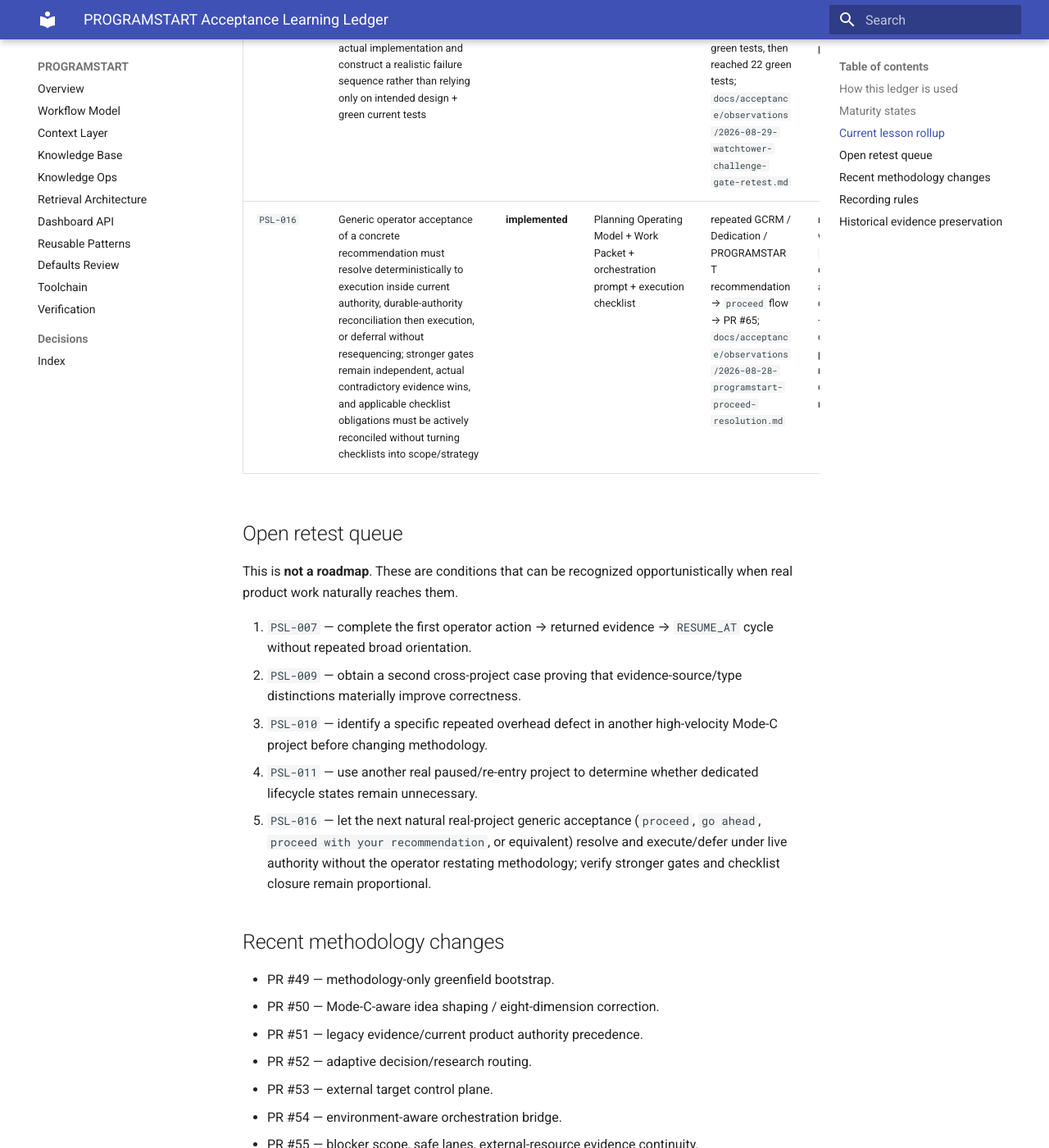
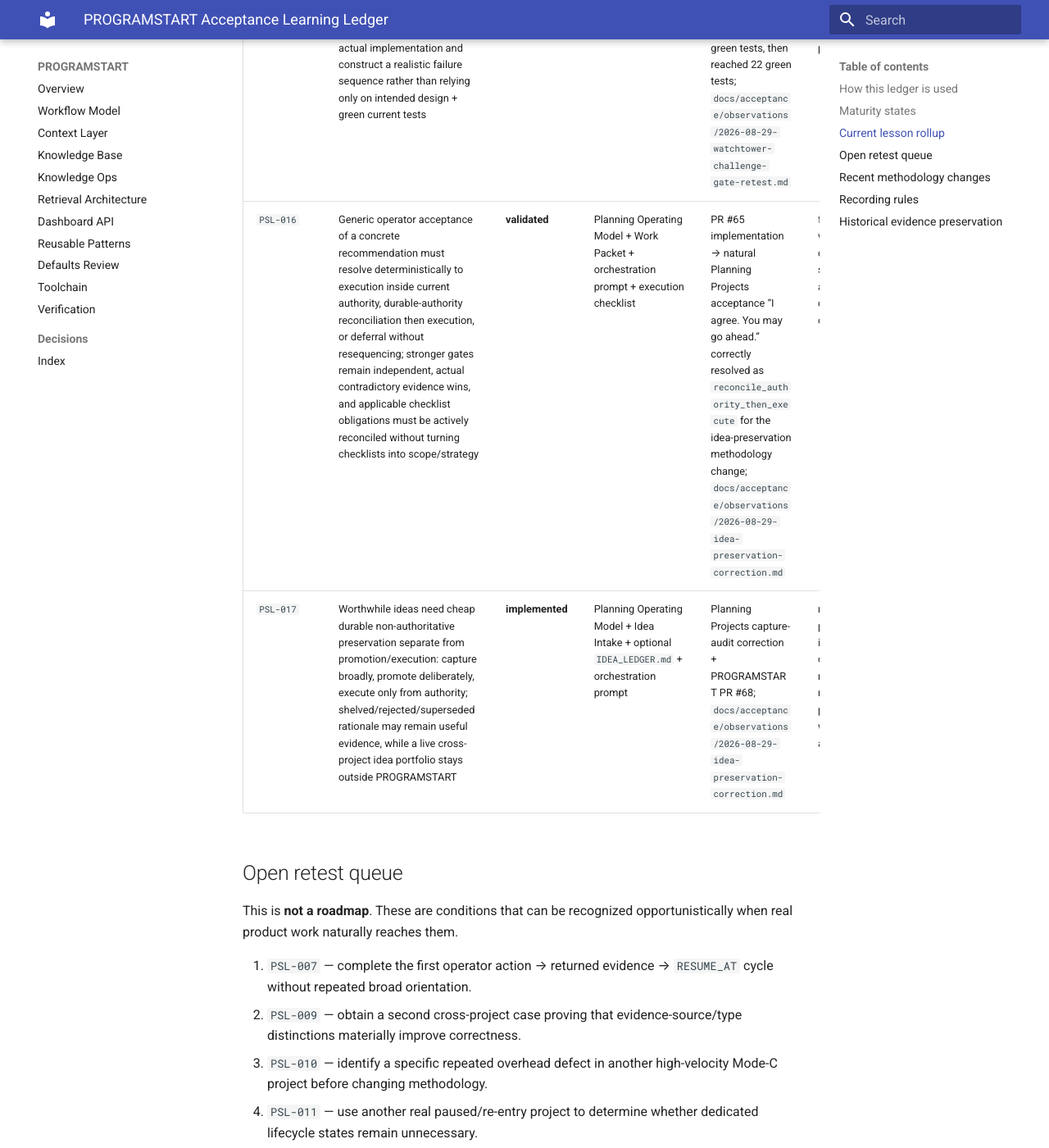
Before and after one commit to GrahamArdent/PROGRAMSTART, an MkDocs documentation site: the page built from docs/PROGRAMSTART_ACCEPTANCE_LEARNING_LEDGER.md, in a window 1280 px wide and 1400 px high, scrolled down 3784 px. Shown: the whole window at 82% size. Built offline with MkDocs 1.6.1 and Material for MkDocs 9.7.7, drawn with Linux system fonts in a browser that asks for light colours; some of the changed text lies outside the part shown.

Commit message:
docs(learning): validate proceed and add idea preservation lesson

```diff
--- a/docs/PROGRAMSTART_ACCEPTANCE_LEARNING_LEDGER.md
+++ b/docs/PROGRAMSTART_ACCEPTANCE_LEARNING_LEDGER.md
@@ -55,7 +55,8 @@ Lesson IDs are stable organizational references, not priority or roadmap numbers
 | `PSL-013` | PROGRAMSTART needs a built-in evidence-driven Learning Gate so real project use conditionally produces observation/maturity updates and later retests, without turning the ledger into an activity log | **validated** | `docs/PROGRAMSTART_LEARNING_LOOP.md` + orchestration prompt | PR #60 implementation → real Secrets & Credential Architecture Audit checkpoint; `docs/acceptance/observations/2026-08-28-secrets-cost-gate-retest.md` | another normal checkpoint where the correct result is `no reusable lesson`, counterevidence, or a different maturity delta rather than unconditional methodology work |
 | `PSL-014` | Material paid/metered dependency decisions need a decision-scoped Cost Envelope covering current evidence, included capacity, charge trigger, caps, reuse/alternatives, and the evidence that earns payment; volatile vendor prices must not become a central registry | **validated** | `docs/PROGRAMSTART_COST_GOVERNANCE.md` + orchestration prompt | PR #62 implementation → real Secrets & Credential Architecture Audit; `docs/acceptance/observations/2026-08-28-secrets-cost-gate-retest.md` | a future metered API or infrastructure decision with a different cost shape, especially one that actually crosses a `PAY_WHEN` threshold |
 | `PSL-015` | High-risk completed implementations need a risk-triggered post-implementation adversarial Challenge Gate before merge-ready/closure; inspect the actual implementation and construct a realistic failure sequence rather than relying only on intended design + green current tests | **validated** | `PROGRAMBUILD_CHALLENGE_GATE.md` + Work Packet + orchestration verification | Watchtower V0.2 PR #2 retest: adversarial closure found and corrected a defect after 19 green tests, then reached 22 green tests; `docs/acceptance/observations/2026-08-29-watchtower-challenge-gate-retest.md` | future high-risk closures should continue to challenge actual completed implementations; record counterevidence if activation becomes too broad or fails to protect material invariants |
-| `PSL-016` | Generic operator acceptance of a concrete recommendation must resolve deterministically to execution inside current authority, durable-authority reconciliation then execution, or deferral without resequencing; stronger gates remain independent, actual contradictory evidence wins, and applicable checklist obligations must be actively reconciled without turning checklists into scope/strategy | **implemented** | Planning Operating Model + Work Packet + orchestration prompt + execution checklist | repeated GCRM / Dedication / PROGRAMSTART recommendation → `proceed` flow → PR #65; `docs/acceptance/observations/2026-08-28-programstart-proceed-resolution.md` | next normal real-project turn where the operator says `proceed`/equivalent after a concrete recommendation and PROGRAMSTART must derive the correct disposition + any stronger gate, then close the slice with proportional checklist reconciliation without operator methodology restatement |
+| `PSL-016` | Generic operator acceptance of a concrete recommendation must resolve deterministically to execution inside current authority, durable-authority reconciliation then execution, or deferral without resequencing; stronger gates remain independent, actual contradictory evidence wins, and applicable checklist obligations must be actively reconciled without turning checklists into scope/strategy | **validated** | Planning Operating Model + Work Packet + orchestration prompt + execution checklist | PR #65 implementation → natural Planning Projects acceptance “I agree. You may go ahead.” correctly resolved as `reconcile_authority_then_execute` for the idea-preservation methodology change; `docs/acceptance/observations/2026-08-29-idea-preservation-correction.md` | future generic acceptances with a different disposition, contradicted premise, or stronger gate should remain available as counterevidence/revalidation opportunities |
+| `PSL-017` | Worthwhile ideas need cheap durable non-authoritative preservation separate from promotion/execution: capture broadly, promote deliberately, execute only from authority; shelved/rejected/superseded rationale may remain useful evidence, while a live cross-project idea portfolio stays outside PROGRAMSTART | **implemented** | Planning Operating Model + Idea Intake + optional `IDEA_LEDGER.md` + orchestration prompt | Planning Projects capture-audit correction + PROGRAMSTART PR #68; `docs/acceptance/observations/2026-08-29-idea-preservation-correction.md` | next natural project/workspace idea that is worth preserving but not current work: capture it, later retrieve/revisit it when relevant, and prove it can be promoted/rejected/shelved without silently resequencing active authority |
 
 ## Open retest queue
 
@@ -65,7 +66,7 @@ This is **not a roadmap**. These are conditions that can be recognized opportuni
 2. `PSL-009` — obtain a second cross-project case proving that evidence-source/type distinctions materially improve correctness.
 3. `PSL-010` — identify a specific repeated overhead defect in another high-velocity Mode-C project before changing methodology.
 4. `PSL-011` — use another real paused/re-entry project to determine whether dedicated lifecycle states remain unnecessary.
-5. `PSL-016` — let the next natural real-project generic acceptance (`proceed`, `go ahead`, `proceed with your recommendation`, or equivalent) resolve and execute/defer under live authority without the operator restating methodology; verify stronger gates and checklist closure remain proportional.
+5. `PSL-017` — capture the next naturally occurring worthwhile non-current idea in a durable non-authoritative surface, then later retrieve/revisit it when a real trigger makes it relevant; verify preservation does not become priority/resequencing authority.
 
 ## Recent methodology changes
 
@@ -82,7 +83,8 @@ This is **not a roadmap**. These are conditions that can be recognized opportuni
 - PR #60 — acceptance Learning Gate and organized evidence/rollup loop; later validated by the real Secrets & Credential Architecture Audit checkpoint.
 - PR #62 — decision-scoped cost governance / Cost Envelope; later validated by the real Secrets & Credential Architecture Audit provider decision.
 - PR #63 — risk-triggered post-implementation adversarial Challenge Gate; validated by the Watchtower V0.2 Slice 2 PR #2 retest, which found and corrected a defect after green CI.
-- PR #65 — accepted-recommendation resolution + conditional checklist completeness (**implemented; real-project retest remains open**).
+- PR #65 — accepted-recommendation resolution + conditional checklist completeness; validated by the natural idea-preservation recommendation → “I agree. You may go ahead.” flow recorded in the 2026-08-29 observation.
+- PR #68 — lightweight durable idea preservation / promotion lifecycle (**PSL-017 implemented; real-project retest remains open**).
 
 ## Recording rules
 
```
